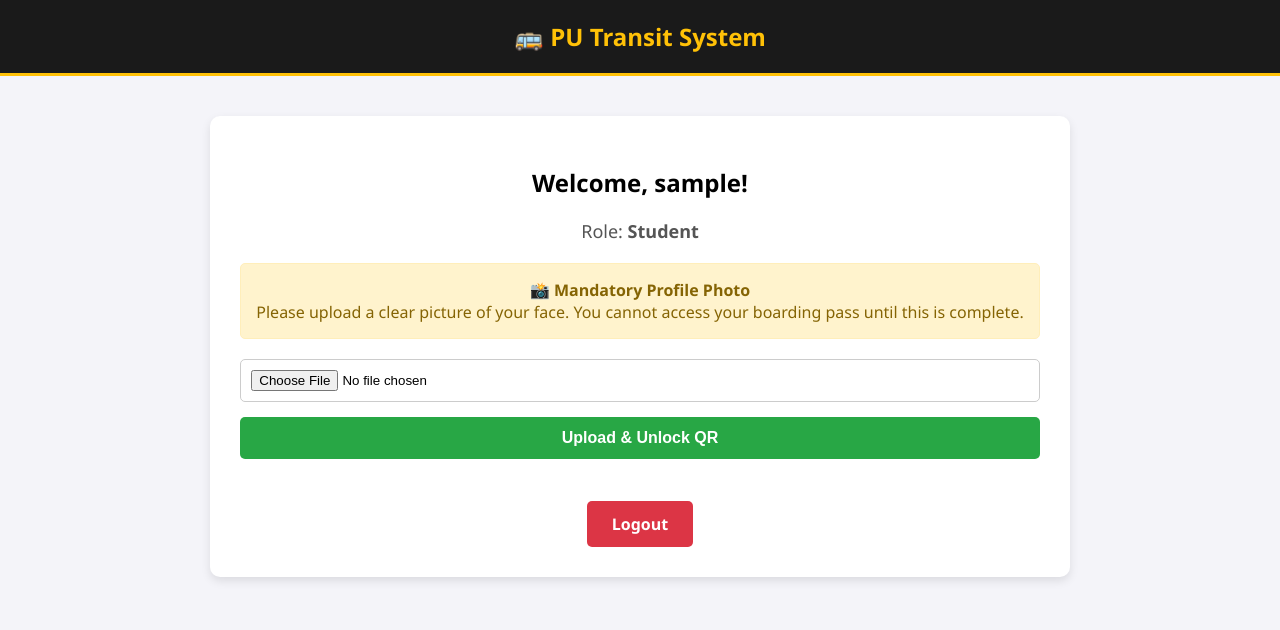
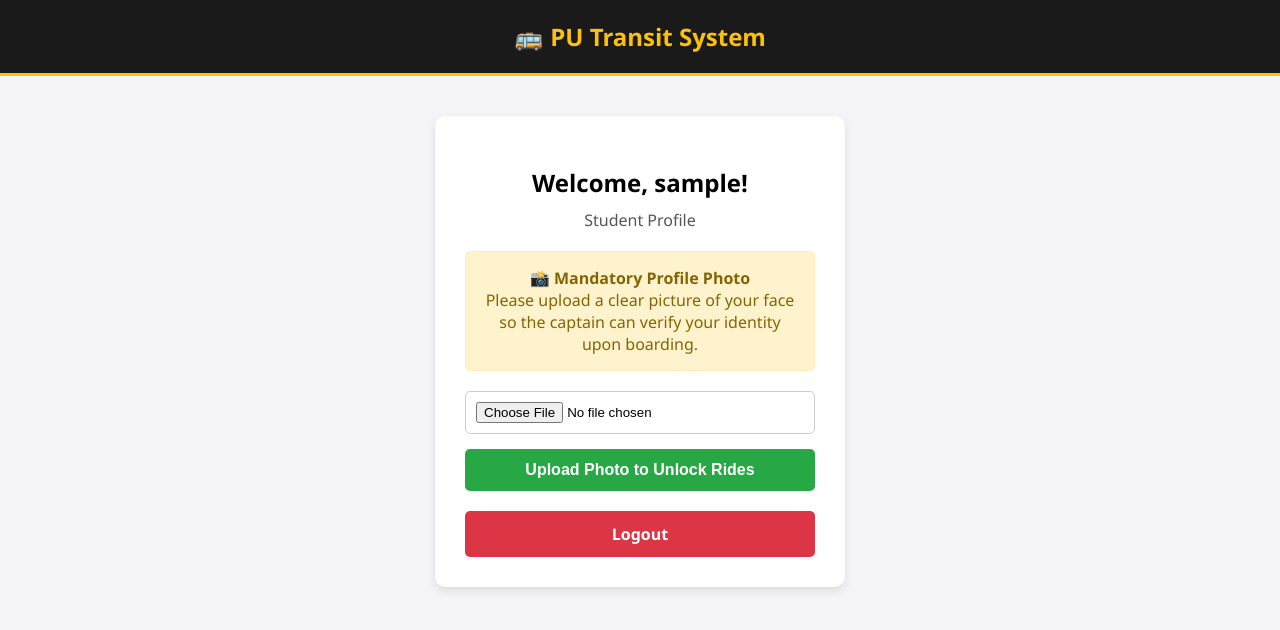
Before and after one commit to Kashyap42576/transit-app, a Flask app: page /dashboard in a window 1280 px wide. Shown: the top 630 px of the page. Run offline with Flask 3, Linux system fonts and the light colour scheme; the visitor is signed in with stand-in values (Sample User, id 1).

Commit message:
Update dashboard.html

```diff
--- a/templates/dashboard.html
+++ b/templates/dashboard.html
@@ -1,18 +1,16 @@
 <!DOCTYPE html>
 <html>
 <head>
-    <title>Dashboard - PU Transit System</title>
+    <title>Profile - PU Transit System</title>
     <meta name="viewport" content="width=device-width, initial-scale=1">
-    <meta http-equiv="refresh" content="240">
     <style>
         body { font-family: 'Segoe UI', Tahoma, Geneva, Verdana, sans-serif; background-color: #f4f4f9; margin: 0; padding: 0; text-align: center; }
         .nav { background: #1a1a1a; padding: 20px; color: #ffc107; font-size: 24px; font-weight: bold; border-bottom: 3px solid #ffc107;}
         .content { padding: 40px 20px; }
-        .card { background: white; padding: 30px; border-radius: 10px; box-shadow: 0 4px 10px rgba(0,0,0,0.1); display: inline-block; max-width: 90%; }
-        .qr-code { margin: 20px 0; border: 5px solid #1a1a1a; padding: 10px; border-radius: 10px; max-width: 100%; height: auto;}
-        .logout-btn { display: inline-block; background: #dc3545; color: white; padding: 12px 25px; text-decoration: none; border-radius: 5px; font-weight: bold; margin-top: 20px;}
-        .totp-warning { color: #dc3545; font-size: 14px; font-weight: bold; margin-top: 10px; }
+        .card { background: white; padding: 30px; border-radius: 10px; box-shadow: 0 4px 10px rgba(0,0,0,0.1); display: inline-block; max-width: 90%; width: 350px; }
+        .logout-btn { display: inline-block; background: #dc3545; color: white; padding: 12px 25px; text-decoration: none; border-radius: 5px; font-weight: bold; margin-top: 20px; width: 100%; box-sizing: border-box;}
         .flash-message { background: #d4edda; color: #155724; padding: 10px; border-radius: 5px; margin-bottom: 15px; border: 1px solid #c3e6cb; font-weight: bold;}
+        .instruction-box { background: #e9f2ff; border: 2px dashed #007bff; padding: 15px; border-radius: 8px; margin-top: 20px; color: #0056b3; font-weight: bold; }
     </style>
 </head>
 <body>
@@ -21,7 +19,7 @@
         <div class="card">
 
             <h2>Welcome, {{ user_name }}!</h2>
-            <p style="color: #555; font-size: 18px;">Role: <strong>{{ session['role'] }}</strong></p>
+            <p style="color: #555; font-size: 16px; margin-top: -10px;">{{ session['role'] }} Profile</p>
 
             {% with messages = get_flashed_messages() %}
                 {% if messages %}
@@ -35,31 +33,27 @@
 
                 <div style="background: #fff3cd; color: #856404; padding: 15px; border-radius: 5px; margin: 20px 0; border: 1px solid #ffeeba;">
                     <strong>📸 Mandatory Profile Photo</strong><br>
-                    Please upload a clear picture of your face. You cannot access your boarding pass until this is complete.
+                    Please upload a clear picture of your face so the captain can verify your identity upon boarding.
                 </div>
 
                 <form action="/upload_photo" method="POST" enctype="multipart/form-data">
                     <input type="file" name="photo" accept="image/*" required style="margin-bottom: 15px; width: 100%; padding: 10px; border: 1px solid #ccc; border-radius: 5px; box-sizing: border-box;">
                     <button type="submit" style="background: #28a745; color: white; border: none; padding: 12px; font-weight: bold; border-radius: 5px; width: 100%; cursor: pointer; font-size: 16px;">
-                        Upload & Unlock QR
+                        Upload Photo to Unlock Rides
                     </button>
                 </form>
 
             {% else %}
 
-                <p style="margin-top: 20px; font-weight: bold; color: #28a745;">Show this QR Code to the Captain:</p>
-                <img class="qr-code" src="https://api.qrserver.com/v1/create-qr-code/?size=250x250&data={{ token }}" alt="Secure QR Code">
+                <img src="{{ photo_url }}" alt="Profile Photo" style="width: 120px; height: 120px; border-radius: 50%; object-fit: cover; border: 4px solid #28a745; margin-top: 10px;">
 
-                <div class="totp-warning">⏱️ This QR code expires after a successful scan. You must refresh to generate a new QR Code.</div>
-
-                <div style="margin-top: 20px; padding-top: 15px; border-top: 1px solid #eee;">
-                    <img src="{{ photo_url }}" alt="Your Profile Photo" style="width: 70px; height: 70px; border-radius: 50%; object-fit: cover; border: 2px solid #007bff;">
-                    <p style="font-size: 12px; color: #666; margin: 5px 0 0 0;">Registered Photo</p>
+                <div class="instruction-box">
+                    📷 How to Board:<br>
+                    <span style="font-size: 14px; font-weight: normal; color: #333;">Open your phone's camera and scan the QR code taped to the bus door to confirm your ride.</span>
                 </div>
 
             {% endif %}
 
-            <br>
             <a href="/logout" class="logout-btn">Logout</a>
         </div>
     </div>
```
